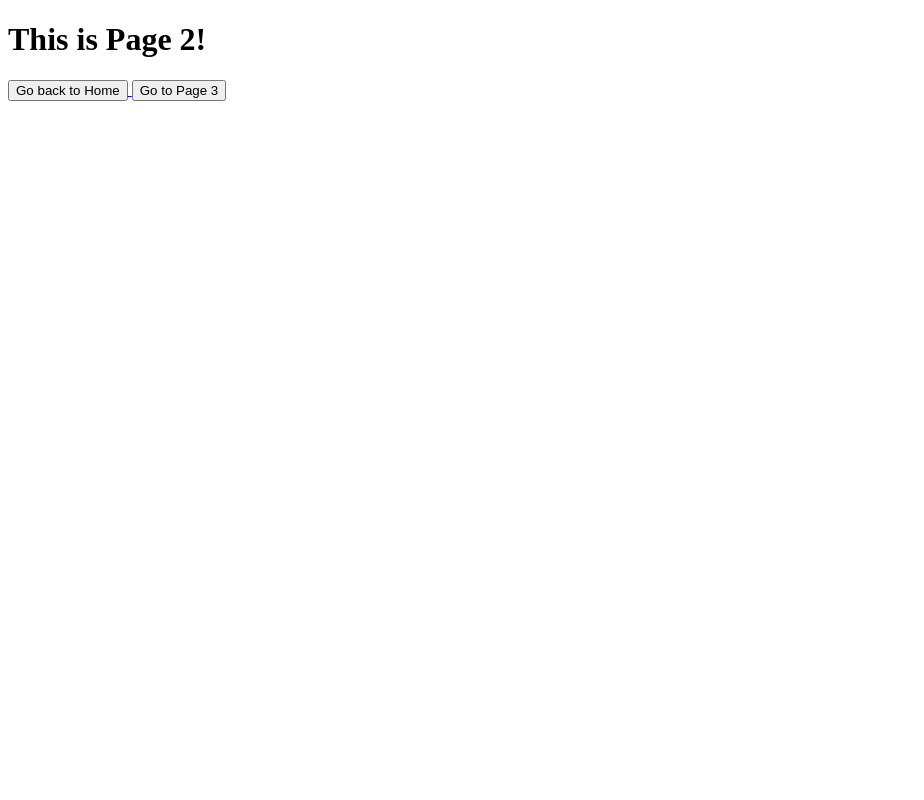
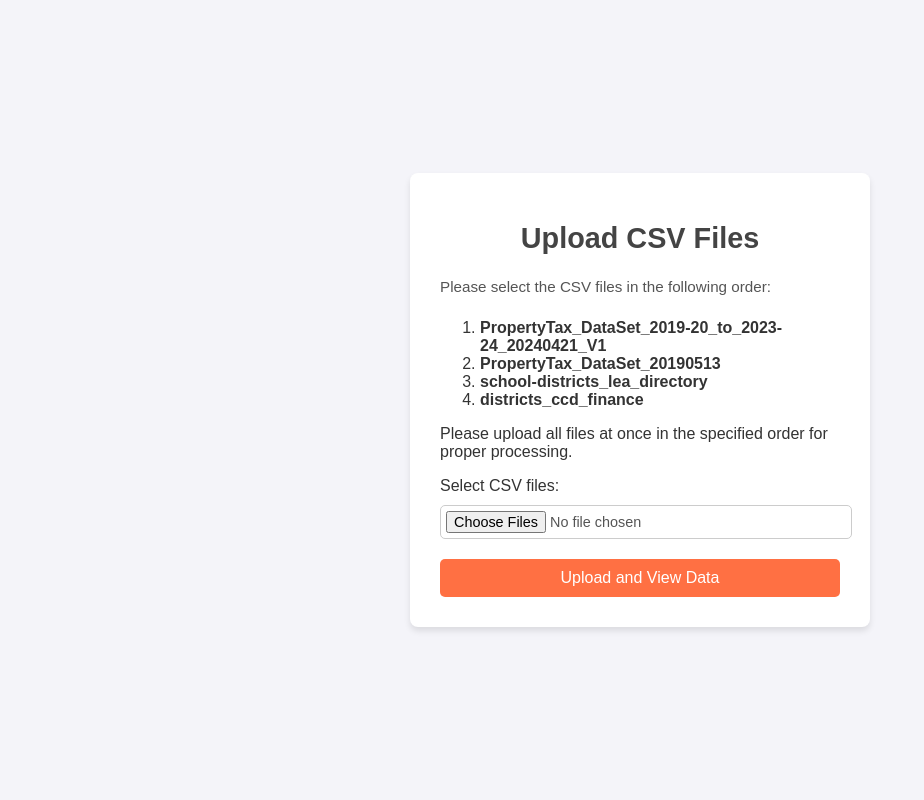
Before and after one commit to wschwegler/CASchoolDistrictsFinancialDataExplorer, a Flask app: page /page2/ in a window 1280 px wide. Shown: the whole page, without its empty margins (0-924 px from the left). Run offline with Flask 3, Linux system fonts and the light colour scheme.

Commit message:
Update page2.html

```diff
--- a/templates/page2.html
+++ b/templates/page2.html
@@ -3,15 +3,111 @@
 <head>
     <meta charset="UTF-8">
     <meta name="viewport" content="width=device-width, initial-scale=1.0">
-    <title>Page 2</title>
+    <title>Upload CSV Files</title>
+    <style>
+        /* General Styles */
+        body {
+            font-family: Arial, sans-serif;
+            background-color: #f4f4f9;
+            margin: 0;
+            padding: 0;
+            display: flex;
+            justify-content: center;
+            align-items: center;
+            height: 100vh;
+            color: #333;
+        }
+
+        /* Container */
+        .container {
+            background: #fff;
+            padding: 30px;
+            border-radius: 8px;
+            box-shadow: 0 4px 6px rgba(0, 0, 0, 0.1);
+            max-width: 400px;
+            width: 100%;
+        }
+
+        /* Header */
+        h1 {
+            font-size: 1.8rem;
+            text-align: center;
+            margin-bottom: 20px;
+            color: #444;
+        }
+
+        /* Instructions */
+        .instructions {
+            font-size: 0.95rem;
+            color: #555;
+            margin-bottom: 20px;
+            line-height: 1.6;
+        }
+
+        .instructions strong {
+            color: #333;
+        }
+
+        /* Input Styles */
+        input[type="file"] {
+            display: block;
+            margin-top: 10px;
+            padding: 5px;
+            width: 100%;
+            border: 1px solid #ccc;
+            border-radius: 5px;
+            font-size: 0.9rem;
+            color: #555;
+        }
+
+        /* Button */
+        button {
+            display: block;
+            width: 100%;
+            background-color: #FF7043;
+            color: white;
+            font-size: 1rem;
+            padding: 10px;
+            margin-top: 20px;
+            border: none;
+            border-radius: 5px;
+            cursor: pointer;
+            transition: background-color 0.3s;
+        }
+
+        button:hover {
+            background-color: #FF7043;
+        }
+
+        /* Responsive Design */
+        @media (max-width: 480px) {
+            h1 {
+                font-size: 1.5rem;
+            }
+            .instructions {
+                font-size: 0.85rem;
+            }
+        }
+    </style>
 </head>
 <body>
-    <h1>This is Page 2!</h1>
-    <a href="{{ url_for('home.home') }}">
-        <button>Go back to Home</button>
-    </a>
-    <a href="{{ url_for('page3.page3') }}">
-        <button>Go to Page 3</button>
-    </a>
+    <div class="container">
+        <h1>Upload CSV Files</h1>
+        <p class="instructions">
+            Please select the CSV files in the following order:
+            <ol>
+                <li><strong>PropertyTax_DataSet_2019-20_to_2023-24_20240421_V1</strong></li>
+                <li><strong>PropertyTax_DataSet_20190513</strong></li>
+                <li><strong>school-districts_lea_directory</strong></li>
+                <li><strong>districts_ccd_finance</strong></li>
+            </ol>
+            Please upload all files at once in the specified order for proper processing.
+        </p>
+        <form action="/upload" method="POST" enctype="multipart/form-data">
+            <label for="files">Select CSV files:</label>
+            <input type="file" name="files[]" id="files" accept=".csv" multiple required>
+            <button type="submit">Upload and View Data</button>
+        </form>
+    </div>
 </body>
 </html>
```
